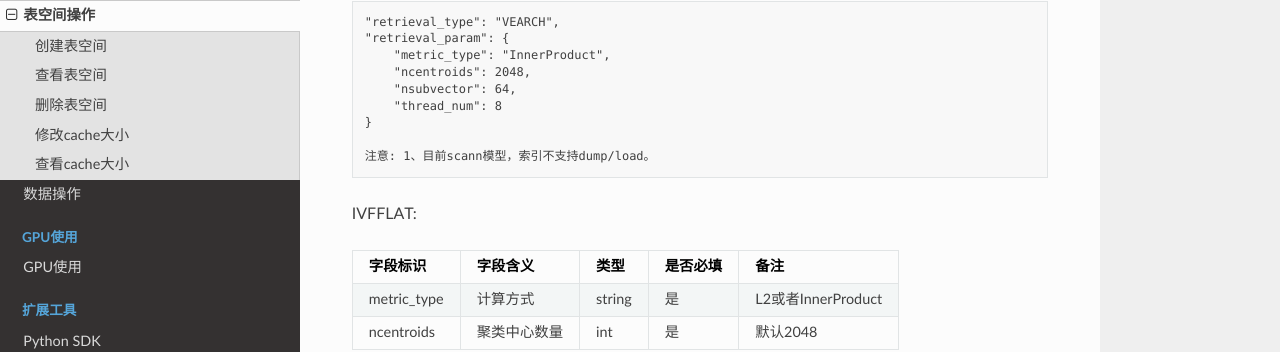
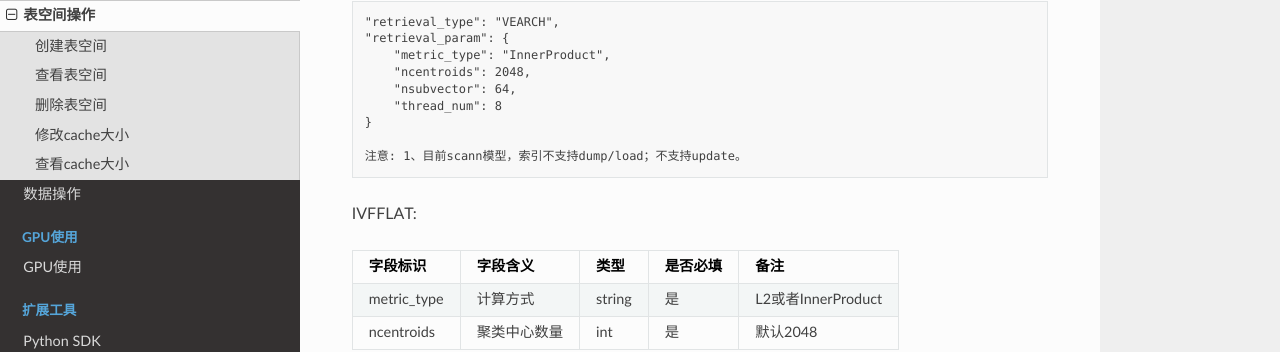
Before and after one commit to vearch/zh_docs, a Sphinx documentation site: the page built from docs/source/use_op/op_space.rst, in a window 1280 px wide and 900 px high, scrolled down 4044 px. Shown: the part 245-597 px from the top of the window. Built offline with Sphinx 7.4.7 and the Read the Docs theme 2.0.0, drawn with Linux system fonts in a browser that asks for light colours; pages that are not in the unit, such as notebooks, are missing from menus.

Commit message:
Update op_space.rst

```diff
--- a/docs/source/use_op/op_space.rst
+++ b/docs/source/use_op/op_space.rst
@@ -236,7 +236,7 @@
       "thread_num": 8
   }
 
-  注意: 1、目前scann模型，索引不支持dump/load。
+  注意: 1、目前scann模型，索引不支持dump/load；不支持update。
 
 IVFFLAT:
 
```
